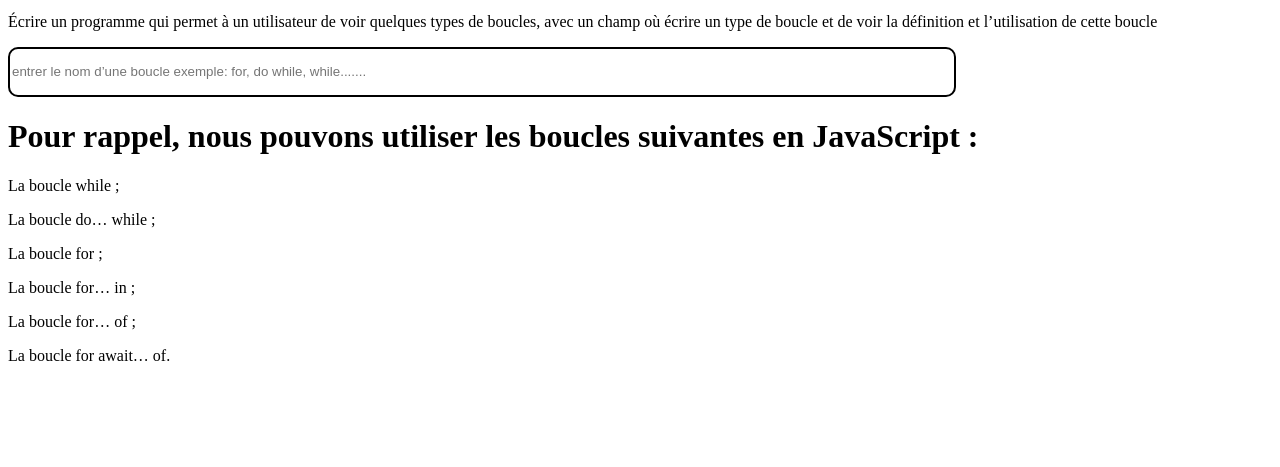
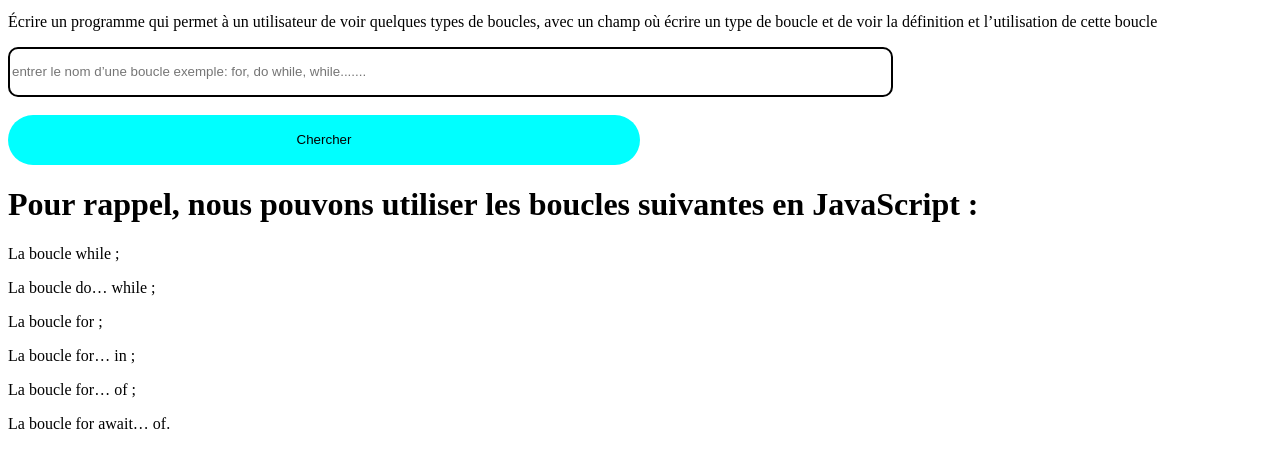
Before and after one commit to ZooM982/tache-04-JS, a plain HTML site: page exercice1.html in a window 1280 px wide. Shown: the part 101-568 px from the top of the page. Drawn offline with Linux system fonts and the light colour scheme.

Commit message:
ajout button search

```diff
--- a/app.js
+++ b/app.js
@@ -1,9 +1,3 @@
-//BARRE DE RECHERCHE
-
-
-
-
-
 // BOUCLE FOR
 document.write("<table border='1px'>");
 
--- a/exercice1.html
+++ b/exercice1.html
@@ -11,7 +11,15 @@
             border-radius: 10px;
             border: 2px solid black;
             height: 50px;
-            width: 75%;
+            width: 70%;
+        }
+        #button {
+            background-color: aqua;
+            border: 0px solid black;
+            height: 50px;
+            width: 50%;
+            border-radius: 30px;
+            cursor: pointer;
         }
     </style>
     <h1>Les boucles</h1>
@@ -20,6 +28,9 @@
         Écrire un programme qui permet à un utilisateur de voir quelques types de boucles,
         avec un champ où écrire un type de boucle et de voir la définition et l’utilisation de cette boucle</p>
     <input type="search" id="search" value="" onchange="ouvrirPage()" placeholder="entrer le nom d’une boucle exemple: for, do while, while.......">
+    <br>
+    <br>
+    <input type="button" id="button" onclick="ouvrirPage()" value="Chercher">
 
     <h1>Pour rappel, nous pouvons utiliser les boucles suivantes en JavaScript :</h1>
         <p>La boucle while ;</p>
```
